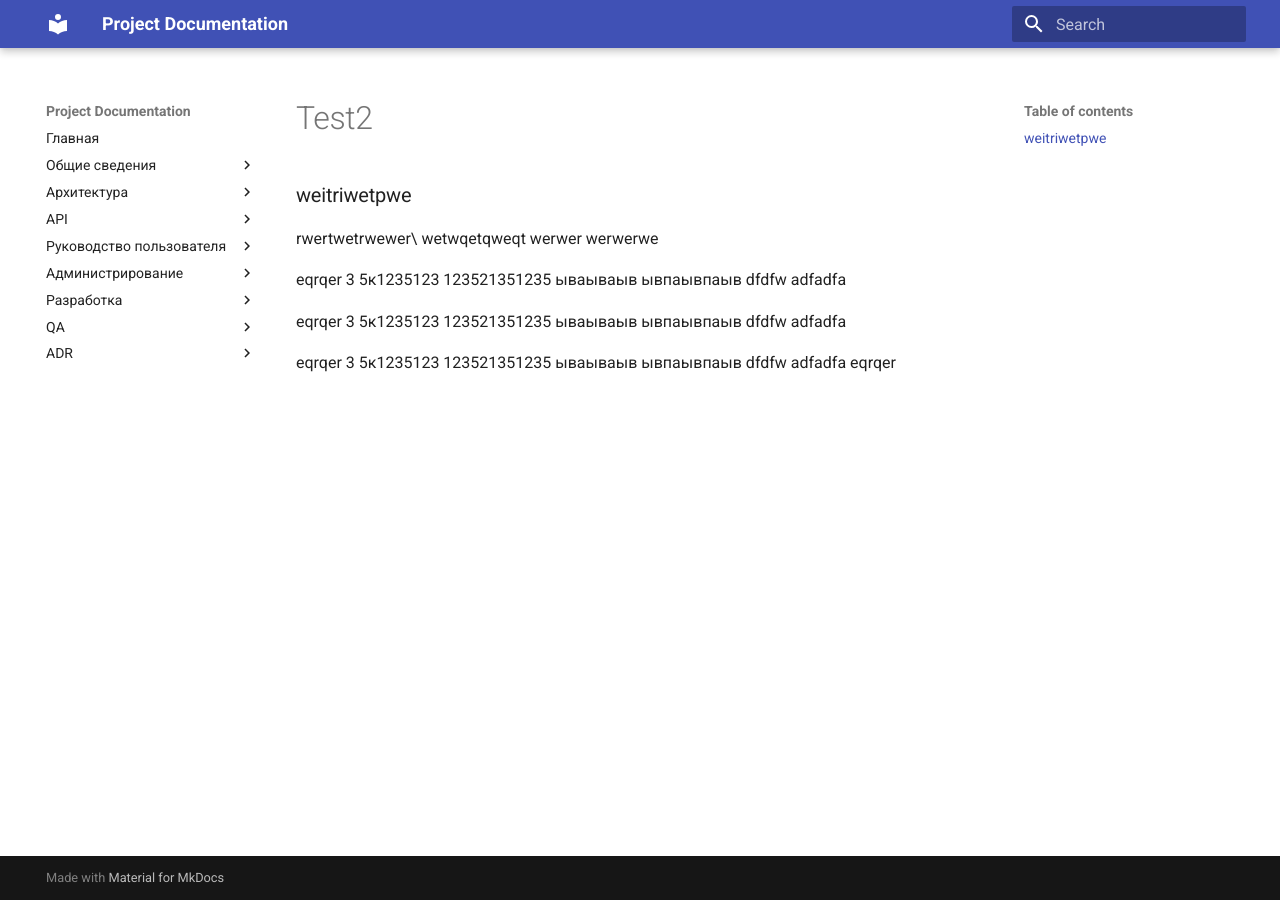
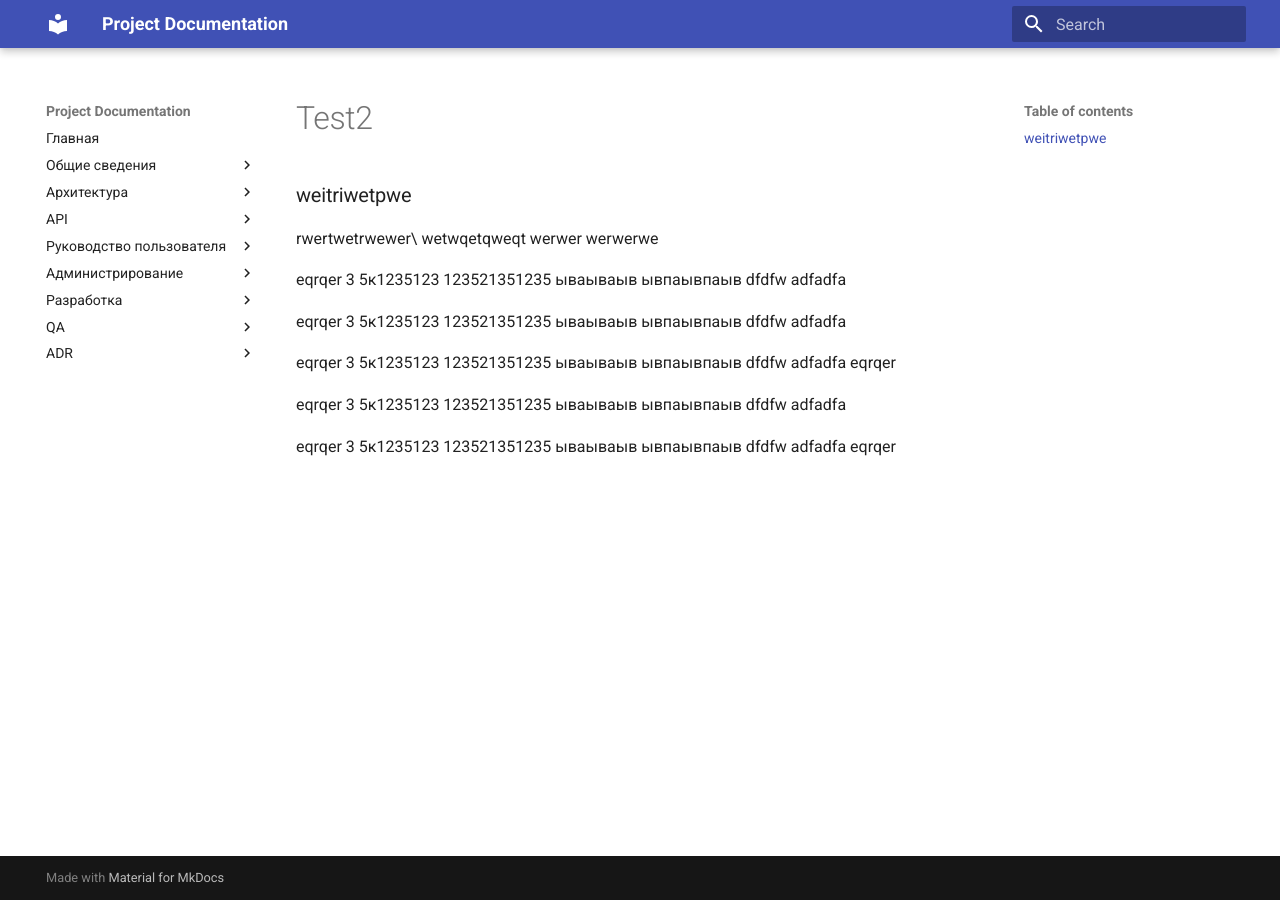
Before and after one commit to techwri/Demo, an MkDocs documentation site: the page built from docs/architecture/test2.md, in a window 1280 px wide. Built offline with MkDocs 1.6.1 and Material for MkDocs 9.7.7, drawn with Linux system fonts in a browser that asks for light colours.

Commit message:
Update test2.md

```diff
--- a/docs/architecture/test2.md
+++ b/docs/architecture/test2.md
@@ -28,3 +28,21 @@ eqrqer
 dfdfw
 adfadfa
 eqrqer
+
+
+eqrqer
+3  5к1235123
+123521351235
+ываываыв
+ывпаывпаыв
+dfdfw
+adfadfa
+
+eqrqer
+3  5к1235123
+123521351235
+ываываыв
+ывпаывпаыв
+dfdfw
+adfadfa
+eqrqer
```
